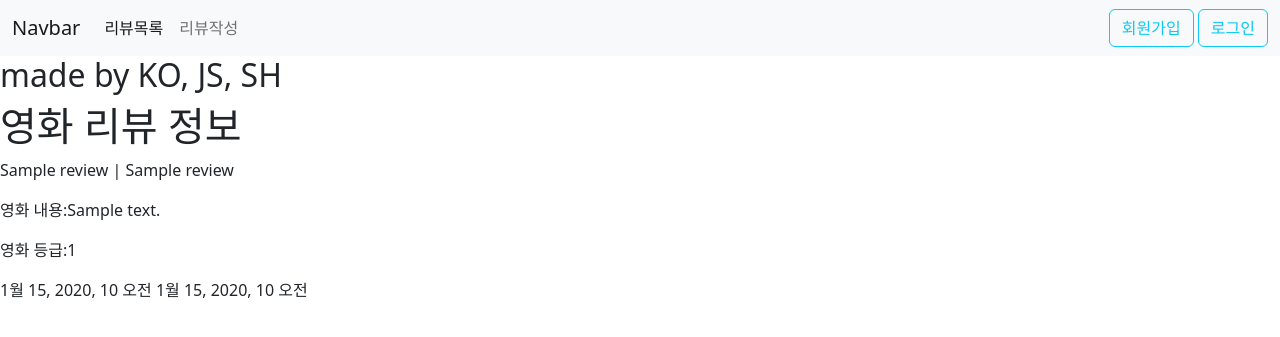
After one commit to 9776mk/pair_3, a Django app: page /reviews/1/ in a window 1280 px wide. The commit adds this page. Shown: the top 337 px of the page. Run offline with Django 3.2, Linux system fonts and the light colour scheme; tables that the repository leaves empty hold one stand-in row (values such as "Sample post"); some libraries are stand-ins or nearby versions.

Commit message:
update index & create detail

```diff
--- /dev/null
+++ b/reviews/templates/reviews/detail.html
@@ -0,0 +1,14 @@
+{% extends 'base.html' %}
+{% block body %}
+
+  <h1>영화 리뷰 정보</h1>
+  <p>{{ reviews.movie_name }}
+    |
+    {{ reviews.title }}</p>
+
+  <p>영화 내용:{{ reviews.content }}</p>
+  <p>영화 등급:{{ reviews.grade }}</p>
+  {{ reviews.created_at }}
+  {{ reviews.updated_at }}
+
+{% endblock body %}
--- a/reviews/urls.py
+++ b/reviews/urls.py
@@ -8,4 +8,5 @@ app_name = 'reviews'
 urlpatterns = [
     path('', views.index, name='index'),
     path('create/', views.create, name='create'),
+    path('<int:review_pk>/', views.detail, name='detail'),
 ]
--- a/reviews/views.py
+++ b/reviews/views.py
@@ -4,7 +4,11 @@ from .forms import ReviewsForm
 
 
 def index(request):
-    return render(request, 'reviews/index.html')
+    reviews = Reviews.objects.all()
+    context = {
+        'reviews': reviews
+    }
+    return render(request, 'reviews/index.html', context)
 
 
 # Create your views here.
@@ -21,3 +25,10 @@ def create(request):
         'review_form': review_form
     }
     return render(request, 'reviews/create.html', context=context)
+
+def detail(request,review_pk):
+    reviews = Reviews.objects.get(pk=review_pk)
+    context = {
+        'reviews':reviews
+    }
+    return render(request, 'reviews/detail.html', context)
--- a/templates/base.html
+++ b/templates/base.html
@@ -24,10 +24,10 @@
           <div class="collapse navbar-collapse" id="navbarSupportedContent">
             <ul class="navbar-nav me-auto mb-2 mb-lg-0">
               <li class="nav-item">
-                <a class="nav-link active" aria-current="page" href="#">리뷰목록</a>
+                <a class="nav-link active" aria-current="page" href="{% url 'reviews:index' %}">리뷰목록</a>
               </li>
               <li class="nav-item">
-                <a class="nav-link" href="#">리뷰작성</a>
+                <a class="nav-link" href="{% url 'reviews:create' %}">리뷰작성</a>
               </li>
             </ul>
           </div>
```
Also changed, not shown: reviews/templates/reviews/index.html (+10 -3 lines).
